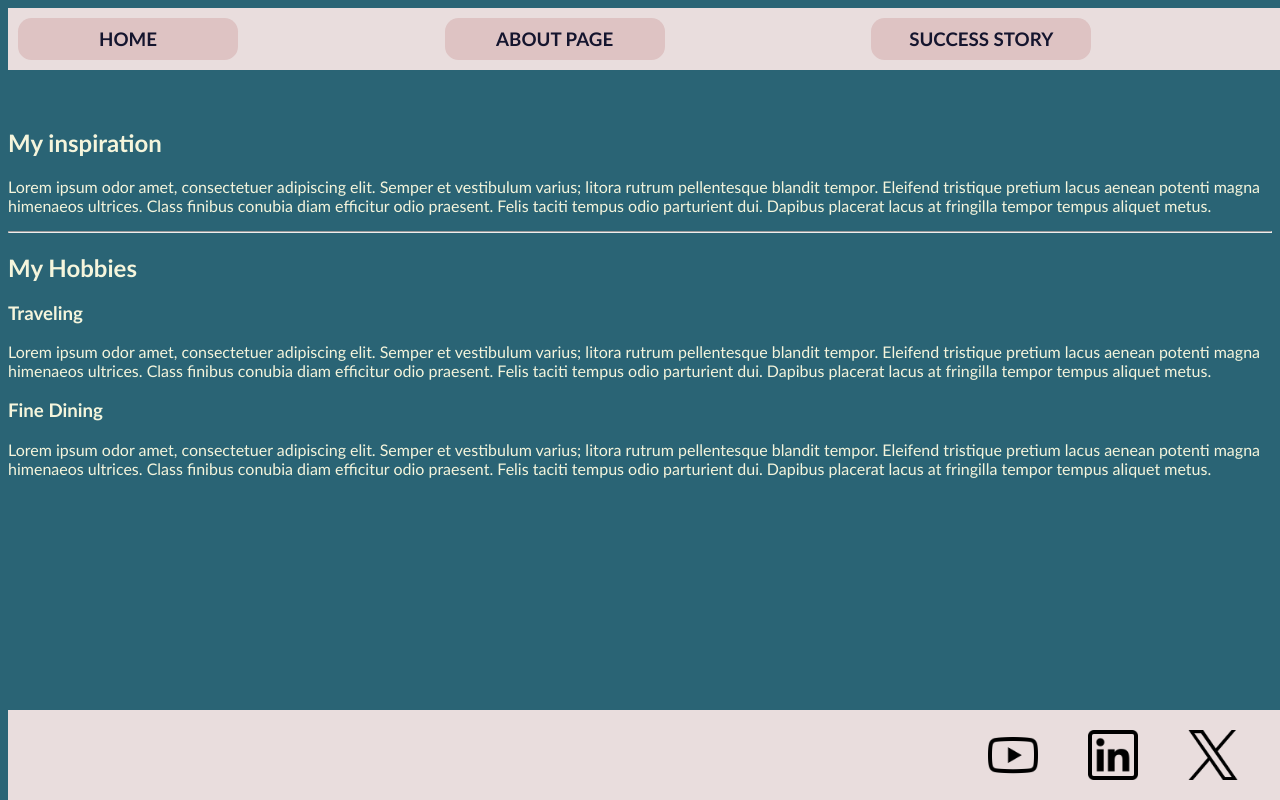
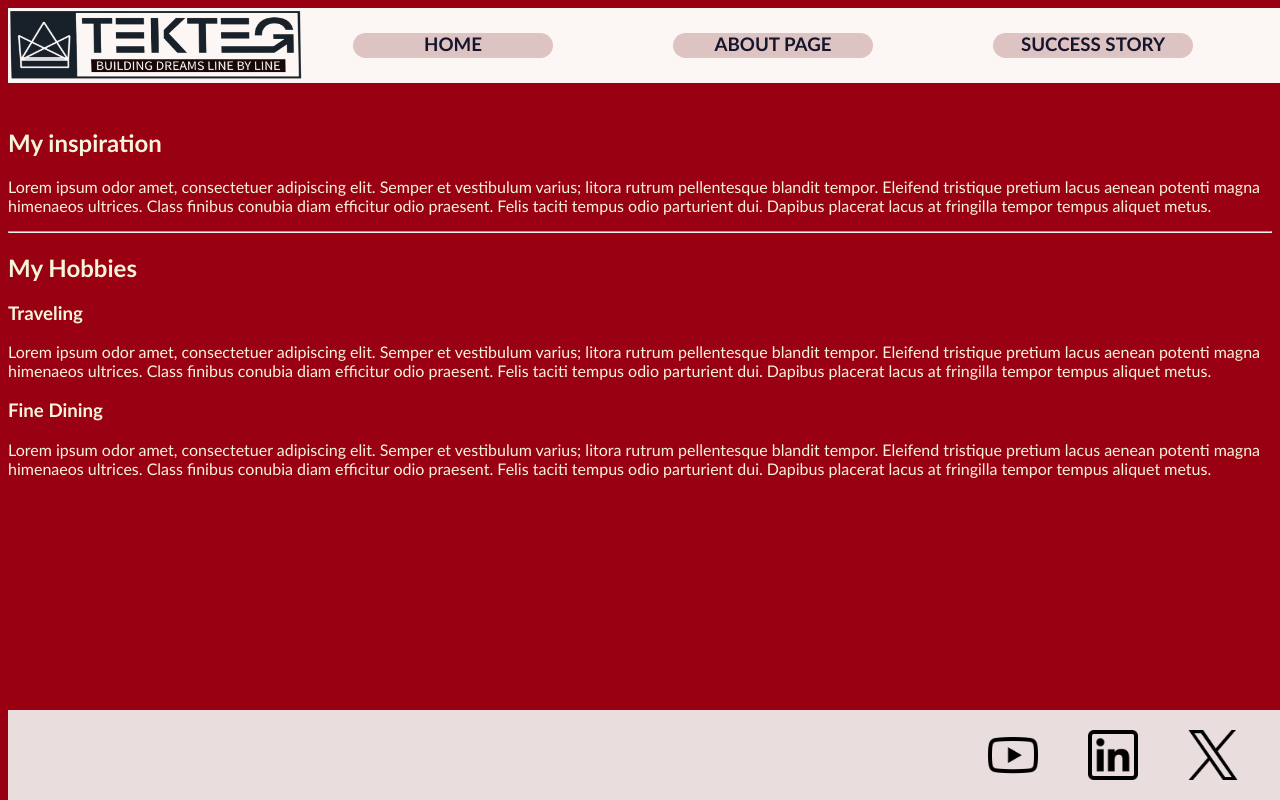
Before and after one commit to TekTeg/Personal-website, a plain HTML site: page about.html in a window 1280 px wide. Drawn offline with Linux system fonts and the light colour scheme.

Commit message:
Updated web pages background color. Logo added to navigation bar

```diff
--- a/about.html
+++ b/about.html
@@ -7,7 +7,8 @@
   </head>
   <body id="body-about">
     <header>
-      <div id="menu">
+      <div id="menu_about">
+      <div class="menu" id="logo"><img src="Logoooo.png" alt="logo" width="300px" height="75px" ></div>
       <div class="menu"><h3 class="menu-item"><a href="index.html">HOME</a></h3></div>
       <div class="menu" ><h3 class="menu-item"><a href="about.html">ABOUT PAGE</a></h3></div>
       <div class="menu"><h3 class="menu-item"><a href="portfolio.html">SUCCESS STORY</a></h3></div>
--- a/style.css
+++ b/style.css
@@ -13,10 +13,12 @@ footer{background-color: rgb(233, 221, 221);display: flex;justify-content: right
 /* #header-gap{padding-top: 10cap; padding-left: 100px;} */
 main{padding-top: 100px;}
 #body-index{background-color: rgb(2, 44, 56); margin-bottom:100px}
-#body-about{background-color: rgb(42, 100, 117);margin-bottom:100px}
-#body-port{background-color: rgb(20, 87, 50);margin-bottom:100px}
+#body-about{background-color: #990011;margin-bottom:100px}
+#body-port{background-color: #B85042;margin-bottom:100px}
 p,h3,h2 {color:beige}
 .menu{display:flex; padding: 0; width: 33.33%;}
-#menu{background-color: rgb(233, 221, 221);display:flex;width:100%; height: auto; position: fixed; margin-top: 0;}
+#menu_index{background-color: rgb(233, 221, 221);display:flex;width:100%; height: 75px; position: fixed; margin-top: 0;}
+#menu_about{background-color: #FCF6F5;display:flex;width:100%; height: 75px; position: fixed; margin-top: 0;}
+#menu_port{background-color: #E7E8D1;display:flex;width:100%; height: 75px; position: fixed; margin-top: 0;}
 h2 {display:flex; }
-.menu-item{ border-radius:1cap;text-align: center; width: 200px; padding: 10px;margin: 10px; background-color: rgb(222, 195, 195);"}
+.menu-item{ border-radius:1cap;text-align: center; width: 200px;margin: 25px; background-color: rgb(222, 195, 195);"}
```
Also changed, not shown: index.html (+4 -1 lines), portfolio.html (+2 -1 lines), Logo-.png (added), Logo.png, logo_.png (added), logoo.png (added), logooo.png (added), logoooo.png (added), 2 other files.
